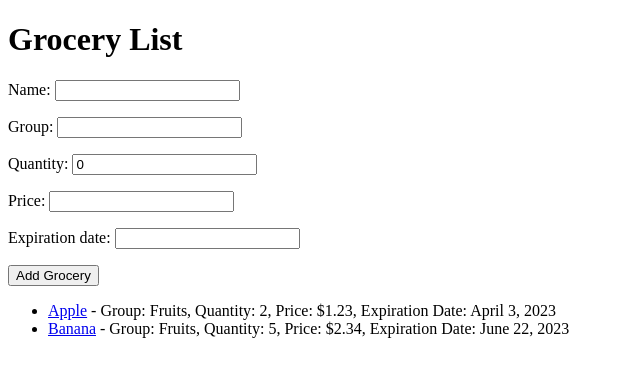
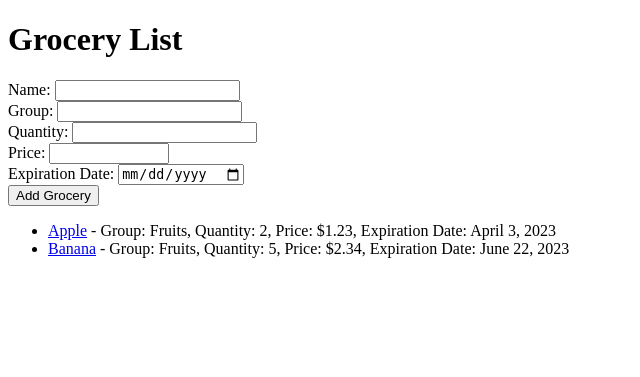
Before and after one commit to chandant9/idogrocery, a Django app: page /grocery/list/ in a window 1280 px wide. Shown: the top 377 px of the page, without its empty margins (0-640 px from the left). Run offline with Django 4.2, Linux system fonts and the light colour scheme; data comes from the database, SQL or seed files in the repository; both versions use the stored data as it was after the commit.

Commit message:
added calendar feature

```diff
--- a/grocery_app/grocery/forms.py
+++ b/grocery_app/grocery/forms.py
@@ -1,8 +1,11 @@
 from django import forms
 from .models import GroceryItem
+# from tempus_dominus.widgets import DateTimePicker
+# from bootstrap_datepicker_plus import DateTimePickerInput
 
 
 class GroceryItemForm(forms.ModelForm):
     class Meta:
         model = GroceryItem
         fields = ['name', 'group', 'quantity', 'price', 'expiration_date']
+        expiration_date = forms.DateField(widget=forms.DateInput(attrs={'type': 'date'}))
--- a/grocery_app/grocery/templates/grocery/list.html
+++ b/grocery_app/grocery/templates/grocery/list.html
@@ -2,6 +2,7 @@
 <html lang="en">
 <head>
     {% load static %}
+    <!-- {{ form.media }} -->
     <meta charset="UTF-8">
     <title>Grocery List</title>
 </head>
@@ -9,7 +10,31 @@
     <h1>Grocery List</h1>
     <form method="post">
         {% csrf_token %}
-        {{ form.as_p }}
+        <!-- {{ form.as_p }} -->
+        <div class="form-group">
+        <label for="{{ form.name.id_for_label }}">Name:</label>
+        <input type="text" class="form-control" id="{{ form.name.id_for_label }}" name="{{ form.name.html_name }}" value="{{ form.name.value|default:'' }}">
+        </div>
+
+        <div class="form-group">
+            <label for="{{ form.group.id_for_label }}">Group:</label>
+            <input type="text" class="form-control" id="{{ form.group.id_for_label }}" name="{{ form.group.html_name }}" value="{{ form.group.value|default:'' }}">
+        </div>
+
+        <div class="form-group">
+            <label for="{{ form.quantity.id_for_label }}">Quantity:</label>
+            <input type="number" class="form-control" id="{{ form.quantity.id_for_label }}" name="{{ form.quantity.html_name }}" value="{{ form.quantity.value|default:'' }}">
+        </div>
+
+        <div class="form-group">
+            <label for="{{ form.price.id_for_label }}">Price:</label>
+            <input type="number" step="0.01" class="form-control" id="{{ form.price.id_for_label }}" name="{{ form.price.html_name }}" value="{{ form.price.value|default:'' }}" min="0" max="9999999.99">
+        </div>
+
+        <div class="form-group">
+            <label for="{{ form.expiration_date.id_for_label }}">Expiration Date:</label>
+            <input type="date" class="form-control" id="{{ form.expiration_date.id_for_label }}" name="{{ form.expiration_date.html_name }}" value="{{ form.expiration_date.value|default:'' }}">
+        </div>
         <button type="submit">Add Grocery</button>
     </form>
     <ul>
--- a/grocery_app/grocery_app/settings.py
+++ b/grocery_app/grocery_app/settings.py
@@ -38,6 +38,8 @@ INSTALLED_APPS = [
     'django.contrib.messages',
     'django.contrib.staticfiles',
     'grocery.apps.GroceryConfig',
+    'bootstrap_datepicker_plus',
+    'tempus_dominus',
 ]
 
 MIDDLEWARE = [
```
Also changed, not shown: grocery_app/db.sqlite3.
